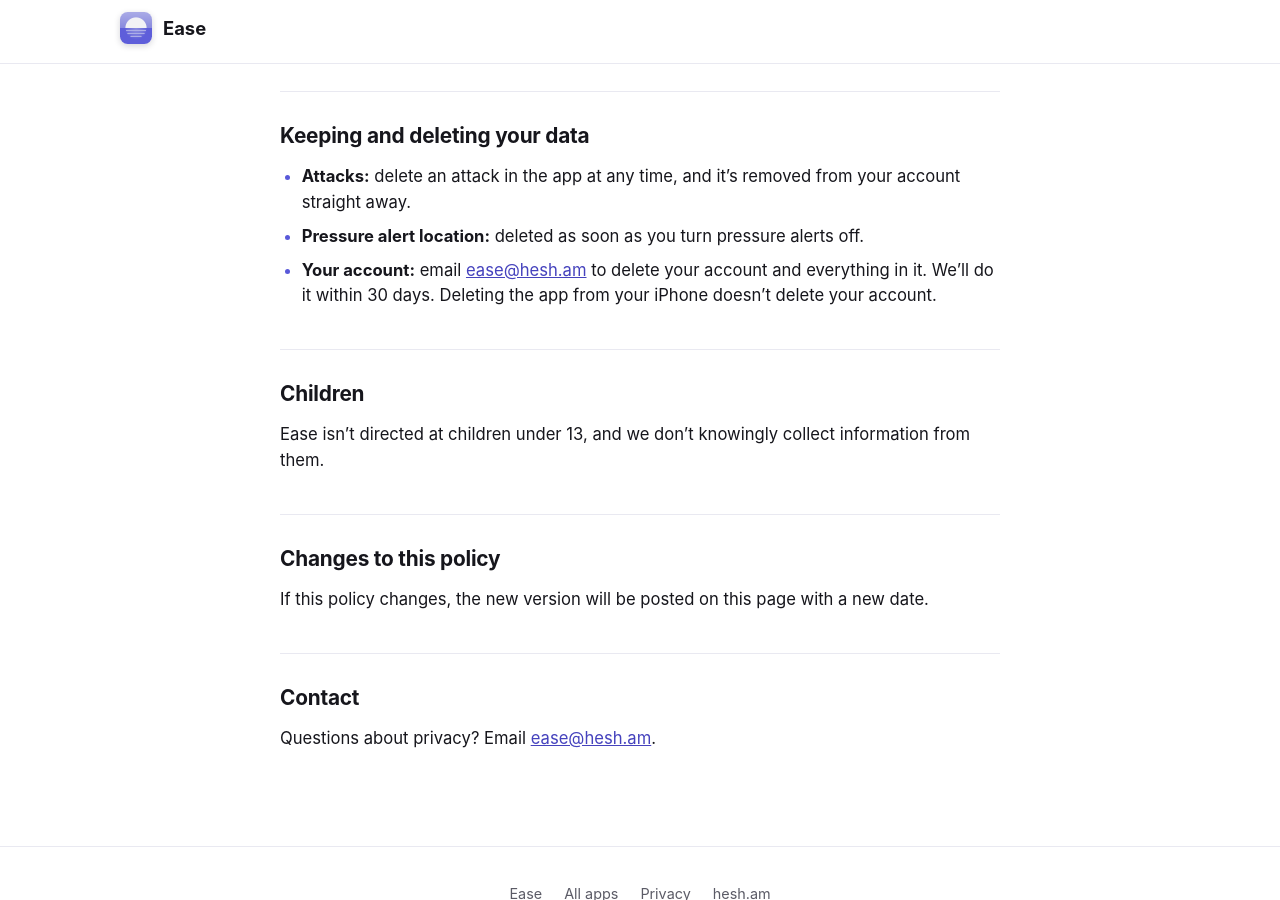
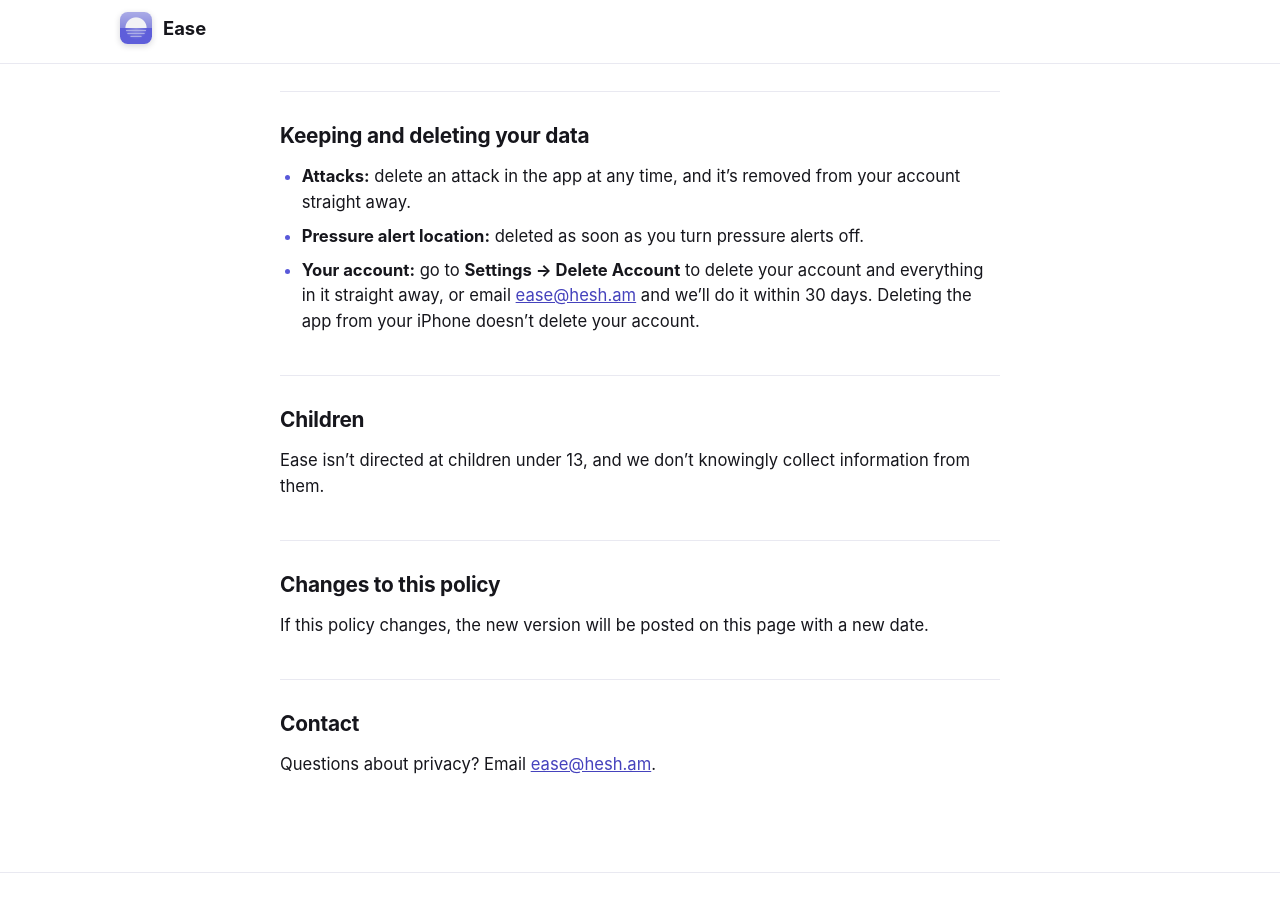
Before and after one commit to HeshamMegid/heshammegid.github.io, a Jekyll site: the page built from apps/ease/privacy.md, in a window 1280 px wide and 900 px high, scrolled down 3170 px. Built offline with Jekyll 4.4.1, drawn with Linux system fonts in a browser that asks for light colours.

Commit message:
Ease privacy policy: accounts can now be deleted in Settings
Co-Authored-By: Claude Opus 5.5 <noreply@anthropic.com>

```diff
--- a/apps/ease/privacy.md
+++ b/apps/ease/privacy.md
@@ -77,7 +77,7 @@ Your data is encrypted in transit and at rest by Firebase. Access rules let each
 
 - **Attacks:** delete an attack in the app at any time, and it's removed from your account straight away.
 - **Pressure alert location:** deleted as soon as you turn pressure alerts off.
-- **Your account:** email [ease@hesh.am](mailto:ease@hesh.am) to delete your account and everything in it. We'll do it within 30 days. Deleting the app from your iPhone doesn't delete your account.
+- **Your account:** go to **Settings → Delete Account** to delete your account and everything in it straight away, or email [ease@hesh.am](mailto:ease@hesh.am) and we'll do it within 30 days. Deleting the app from your iPhone doesn't delete your account.
 
 ## Children
 
```
